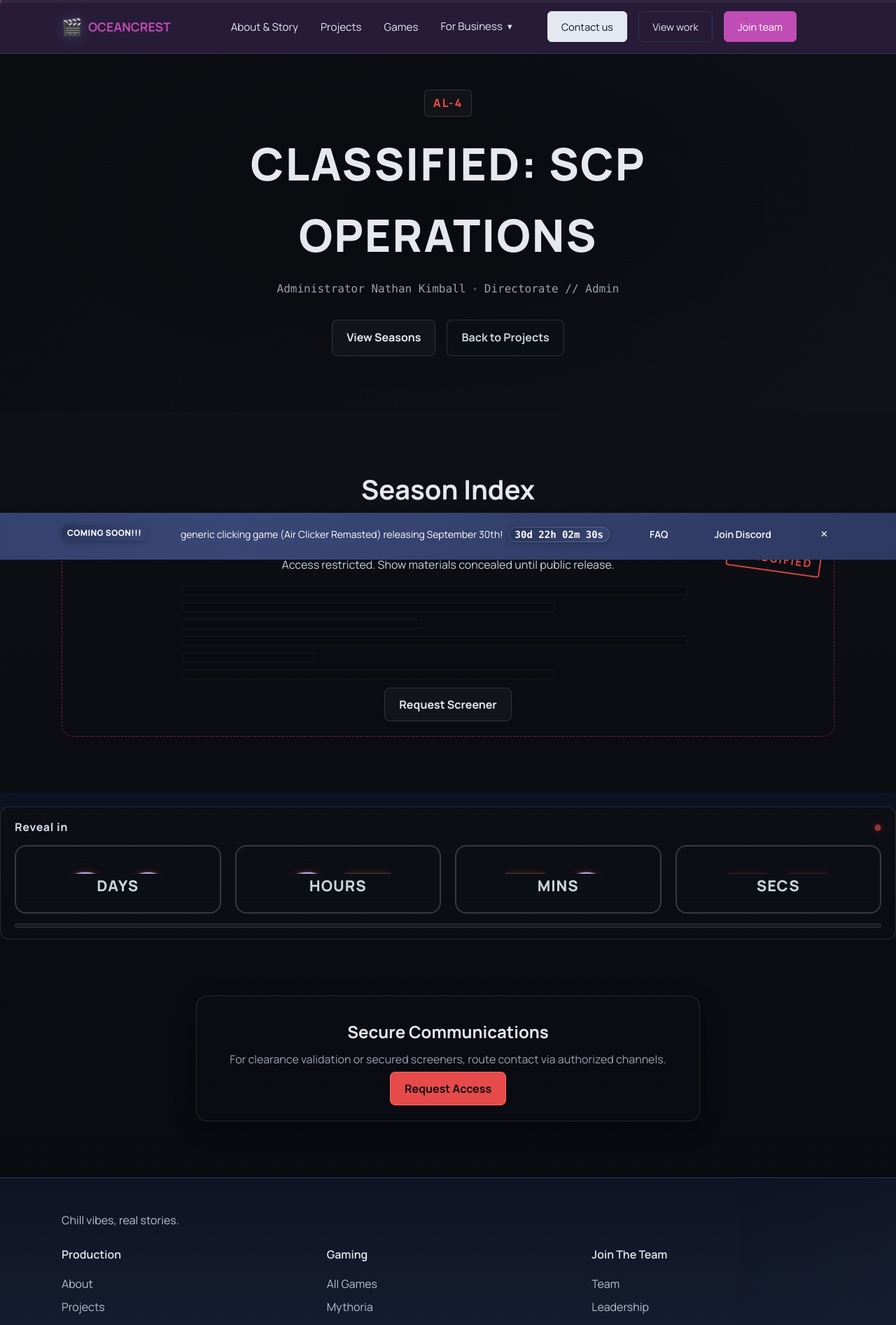
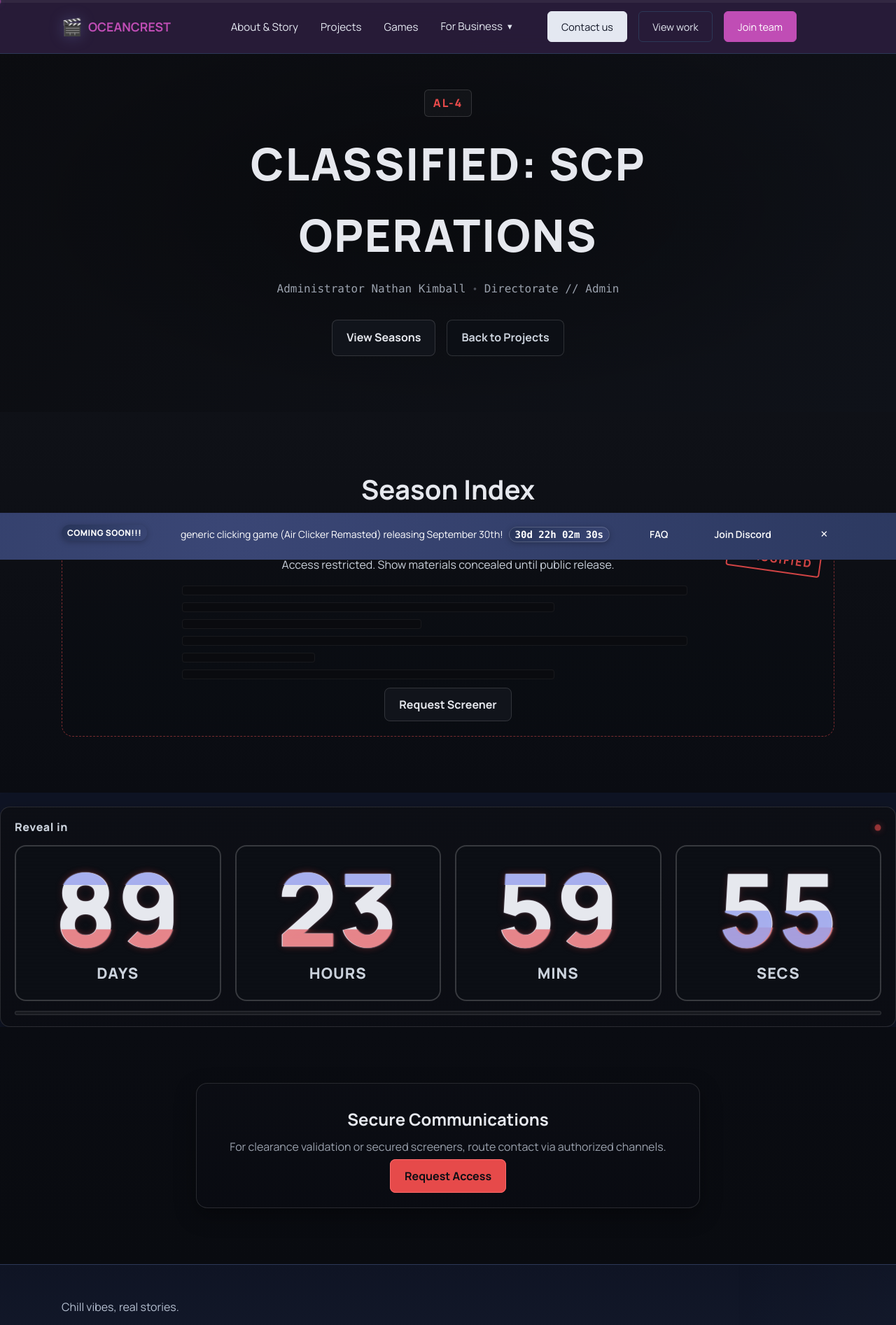
Before and after one commit to natxeula/OceanCrest, a Next.js app: page /classified in a window 1280 px wide. Shown: the top 1894 px of the page at 70% size. Built offline with nearby package versions, Linux system fonts and the light colour scheme.

Commit message:
Fix countdown number cropping by matching slide container height to value size
cgen-9810466256214dc3859e3613ccd50084

```diff
--- a/app/enhancements.css
+++ b/app/enhancements.css
@@ -289,8 +289,8 @@ body.has-notification {
 .scp-time-box.revealed .scp-time-value { color: var(--success-color); text-shadow: 0 0 10px rgba(129,199,132,0.35); }
 
 /* Sliding ticker */
-.sv-container { height: 1.2em; overflow: hidden; position: relative; }
-.sv-track { display: flex; flex-direction: column; transform: translateY(-100%); animation: svDown 600ms cubic-bezier(0.22, 1, 0.36, 1) both; }
+.sv-container { display: block; width: 100%; height: clamp(3.5rem, 12vw, 9rem); overflow: hidden; position: relative; }
+.sv-track { display: flex; flex-direction: column; transform: translateY(-100%); animation: svDown 600ms cubic-bezier(0.22, 1, 0.36, 1) both; height: 200%; }
 .sv-prev { opacity: 0.35; filter: blur(0.5px); }
 @keyframes svDown { from { transform: translateY(-100%); } to { transform: translateY(0); } }
 
```
